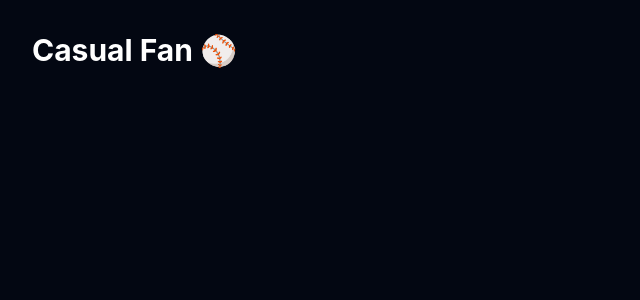
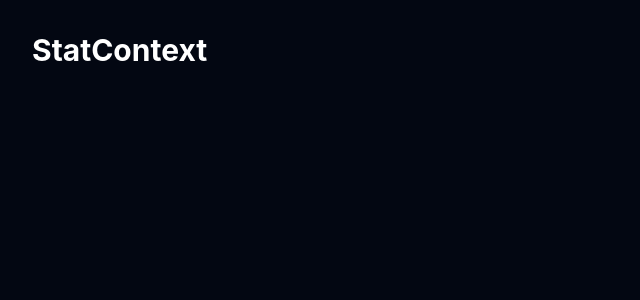
Before and after one commit to Bryan-Cabrera/stat-context, a React (Vite) app: page / in a window 1280 px wide. Shown: the top 300 px of the page, without its empty margins (0-640 px from the left). Built offline with nearby package versions, Linux system fonts and the light colour scheme.

Commit message:
chore: rename app to StatContext

```diff
--- a/index.html
+++ b/index.html
@@ -4,7 +4,7 @@
     <meta charset="UTF-8" />
     <link rel="icon" type="image/svg+xml" href="/favicon.svg" />
     <meta name="viewport" content="width=device-width, initial-scale=1.0" />
-    <title>casual-fan</title>
+    <title>StatContext</title>
   </head>
   <body>
     <div id="root"></div>
--- a/package.json
+++ b/package.json
@@ -1,5 +1,5 @@
 {
-  "name": "casual-fan",
+  "name": "stat-context",
   "private": true,
   "version": "0.0.0",
   "type": "module",
--- a/src/App.jsx
+++ b/src/App.jsx
@@ -1,7 +1,7 @@
 function App() {
   return (
     <div className="min-h-screen bg-gray-950 text-white">
-      <h1 className="text-3xl font-bold p-8">Casual Fan ⚾</h1>
+      <h1 className="text-3xl font-bold p-8">StatContext</h1>
     </div>
   )
 }
```
Also changed, not shown: 1 other file (tests, documents, lock files or other folders).
